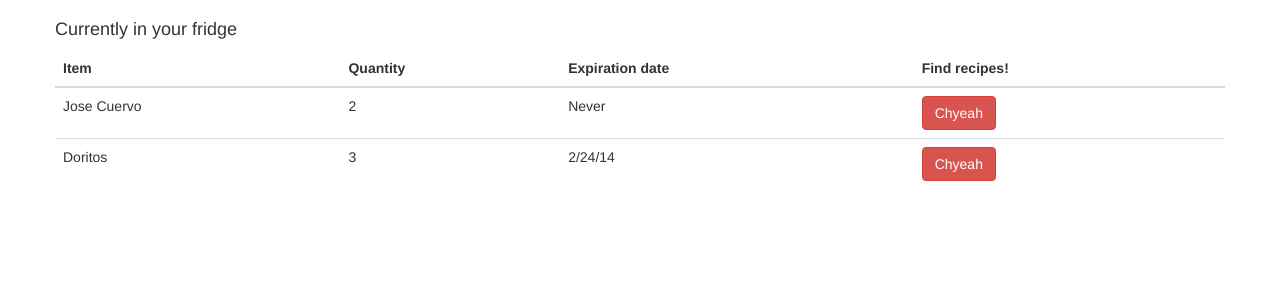
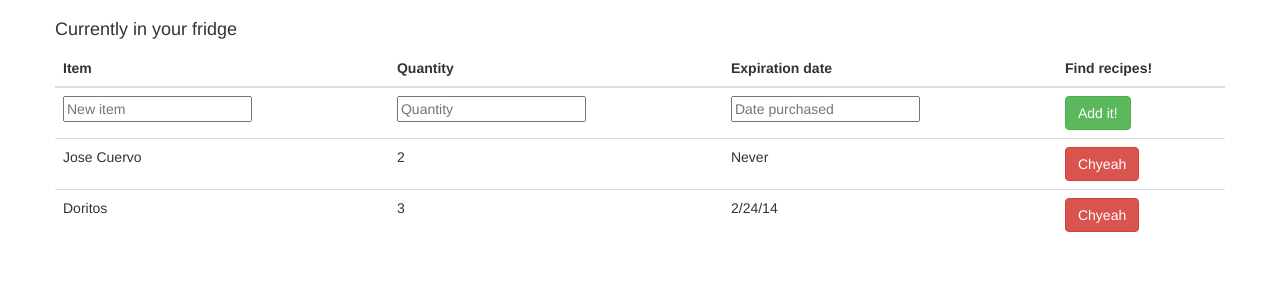
Before and after one commit to aprikat/hackTECH-Fridgit, a Django app: template fridgeit/templates/index.html in a window 1280 px wide. Shown: the part 50-350 px from the top of the page. Run offline with Django 3.2, Linux system fonts and the light colour scheme; the template is opened without the code that fills it, so the values that code supplies are empty; some libraries are stand-ins or nearby versions.

Commit message:
UI update

```diff
--- a/fridgeit/templates/index.html
+++ b/fridgeit/templates/index.html
@@ -10,7 +10,6 @@
 
     <!-- Le styles -->
 <link href="http://netdna.bootstrapcdn.com/twitter-bootstrap/2.3.0/css/bootstrap-combined.min.css" rel="stylesheet"/>
-
 
     <style type="text/css">
       body {
@@ -77,6 +76,12 @@
               <th>Find recipes!</th>
           </thead>
           <tbody>
+            <tr>
+              <td><input type="text" placeholder="New item"></input></td>
+              <td><input type="text" placeholder="Quantity"></input></td>
+              <td><input type="text" placeholder="Date purchased"></input></td>
+              <td><a href="#" class="btn btn-small btn-success">Add it!</a></td>
+            </tr>
               <tr>
                 <td>Jose Cuervo</td>
                 <td>2</td>
@@ -94,12 +99,8 @@
       </div>
     </div>
     </div>
-        <!--
-    <script src="@routes.Assets.at("javascripts/bootstrap.js")"></script>
-    <script src="@routes.Assets.at("javascripts/bootstrap.min.js")"></script>
-    <script src="@routes.Assets.at("javascripts/jquery-1.9.0.min.js")" type="text/javascript"></script>
-    <script src="@routes.Assets.at("javascripts/bootstrap-modal.js")"></script>
-    <script src="@routes.Assets.at("javascripts/bootstrap-tooltip.js")"></script>
--->
+
+
+        <script src="{% static 'bootstrap/js/bootstrap.min.js' %}"></script>
 </body>
 </html>
```
Also changed, not shown: fridgeit/fridgeit/settings.py (+12 -2 lines).
